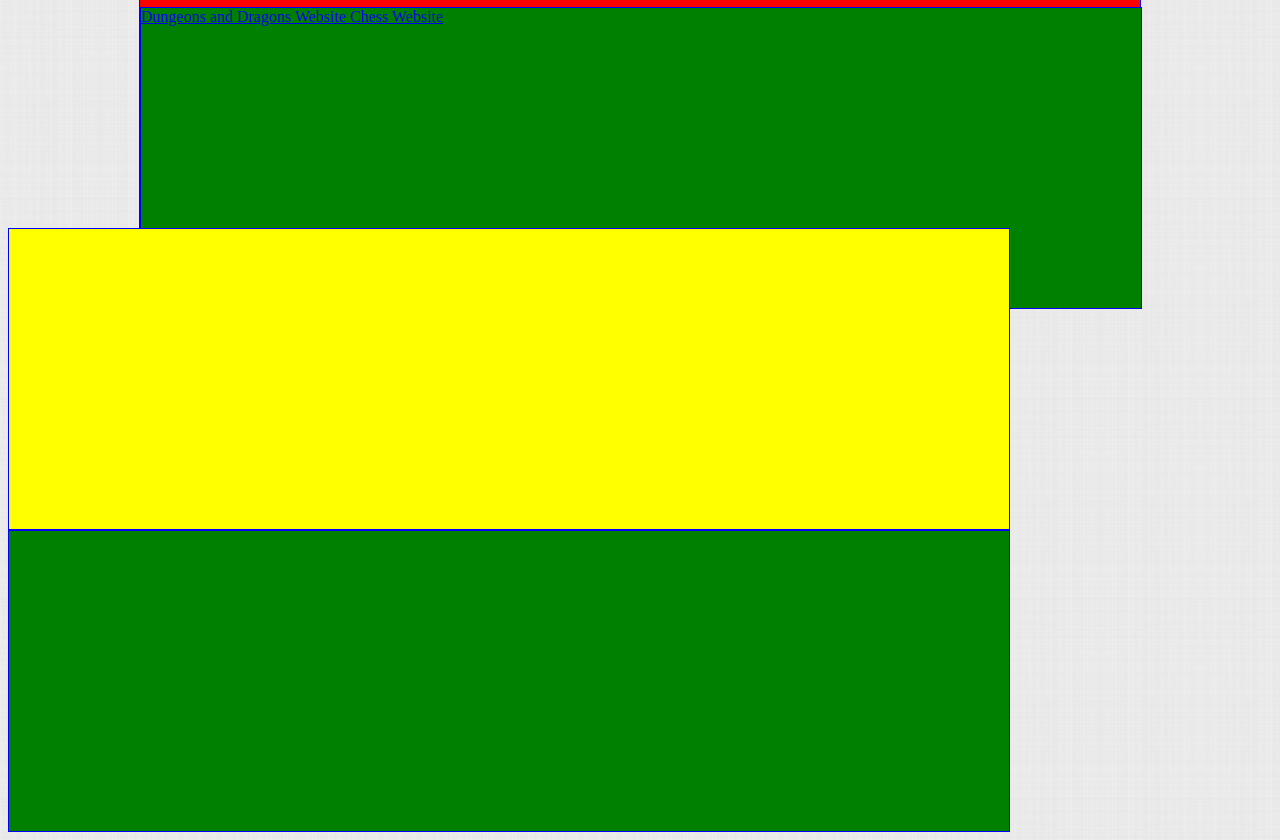
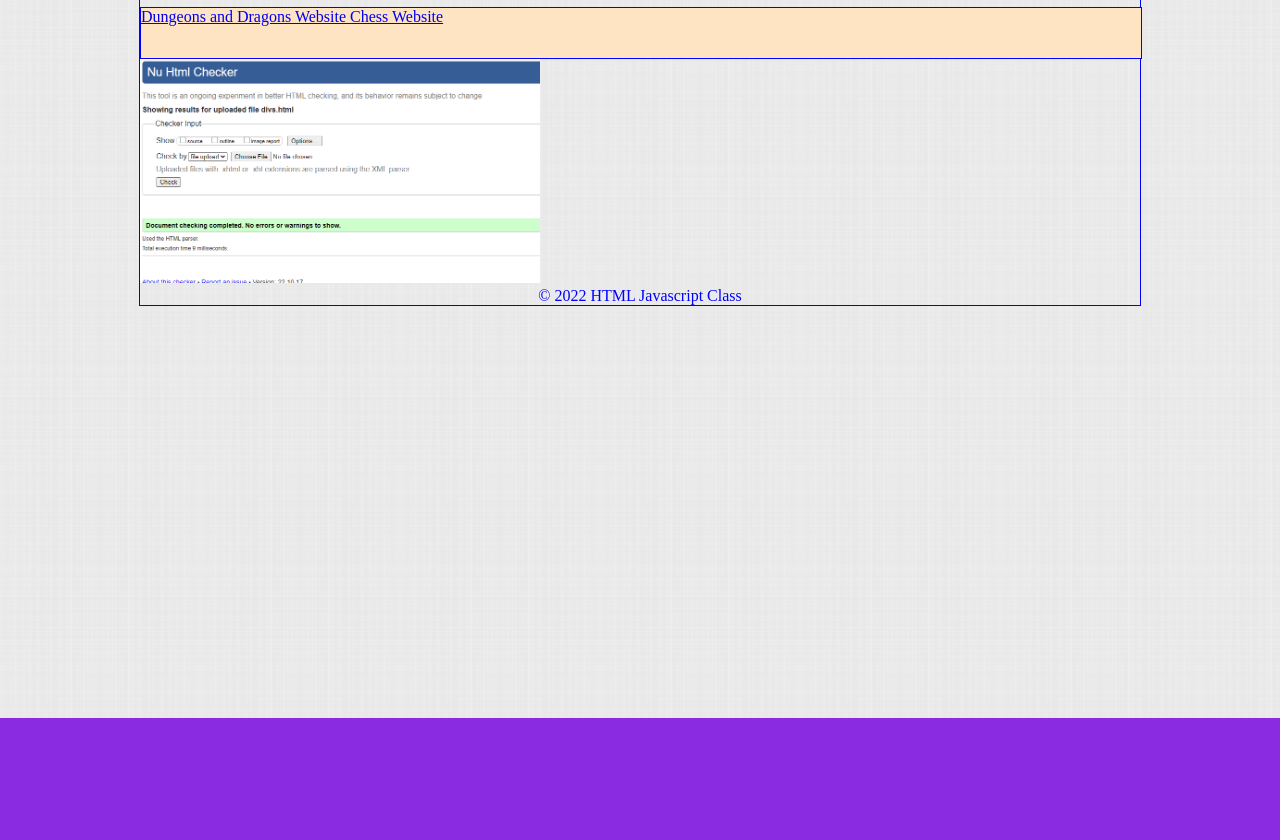
Before and after one commit to BubbleMllk/HTMLJS202211, a plain HTML site: page Week3/DivDandClass/divs.html in a window 1280 px wide. Shown: the part 82-922 px from the top of the page. After the commit the page ends 800 px from the top, so only its background shows below. Drawn offline with Linux system fonts and the light colour scheme.

Commit message:
Week 3 Day 2 Before Break

```diff
--- a/Week3/DivDandClass/divs.html
+++ b/Week3/DivDandClass/divs.html
@@ -14,10 +14,8 @@
         }
 
         #container{
-            background-color: red;
             border: 1px solid blue;
             width: 1000px;
-            height: 300px;
             margin:auto;
 
         }
@@ -27,24 +25,21 @@
             background-color: yellow;
             border: 1px solid blue;
             width: 1000px;
-            height: 300px;
 
         }
 
-        div{
-            background-color: green;
+        .nav {
+            background-color: bisque;
             border: 1px solid blue;
             width: 1000px;
-            height: 300px;
+            height: 50px;
         }
 
-        .nav {
-            background-color: green;
-            border: 1px solid blue;
-            width: 1000px;
-            height: 300px;
+        .footer{
+            text-align: center;
+            color: blue;
+
         }
-
 
 
 
@@ -53,6 +48,8 @@
 </head>
 
 <body>
+
+    <!--Can only use one id, no duplicate-->
     <div id="container">
 
         <h1> Welcome to The Div Lab </h1>
@@ -63,18 +60,16 @@
 
         </div>
 
-      </div>
+        <img src="images/Capture.PNG" alt="The screenshot for w3 validation" width="400px ">
 
-
-    <div class="container">
-
+        <div class="footer">
+            &copy 2022 HTML Javascript Class
+        </div>
 
     </div>
 
-    <div>
 
 
-    </div>
 
 </body>
 
```
Also changed, not shown: Week3/DivDandClass/images/Capture.PNG (added).
